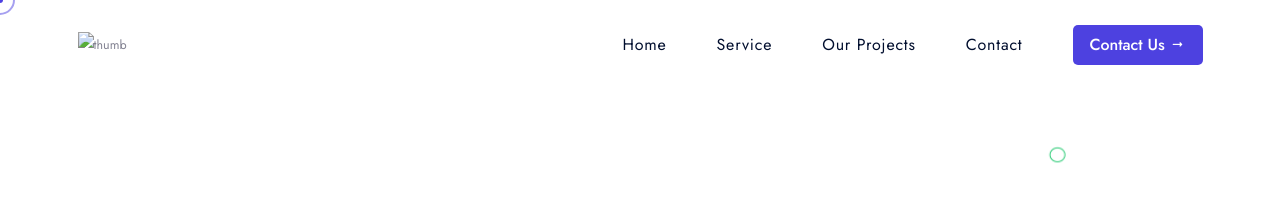
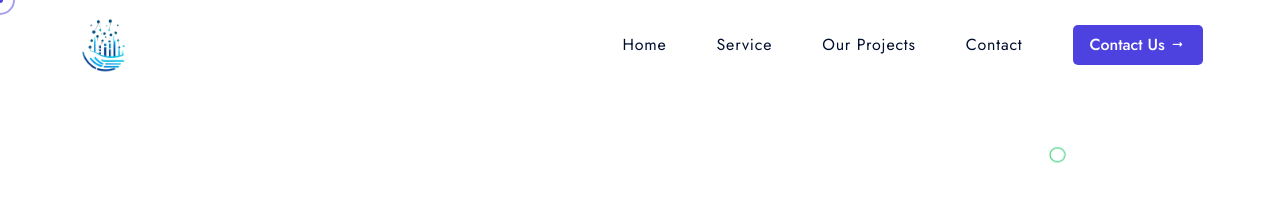
Before and after one commit to ultrareach/ultrareach.github.io, a Jekyll site: the page built from index.html, in a window 1280 px wide. Shown: the top 209 px of the page. Built offline with Jekyll 4.4.1, drawn with Linux system fonts in a browser that asks for light colours.

Commit message:
Update _config.yml

```diff
--- a/_config.yml
+++ b/_config.yml
@@ -11,8 +11,8 @@ description: >-
 baseurl : ""
 url : ""
 locale : "en_US"
-# logo : assets/img/logo/ultrareach-logo-no-background.png
-# logo2 : assets/img/logo/ultrareach-logo-no-background.png
+logo : assets/img/logo/ultrareach-logo.png
+logo2 : assets/img/logo/ultrareach-logo.png
 
 author:
   name: UltraReach
@@ -261,7 +261,7 @@ footer:
   bg_image: assets/img/footer/footer-bg.png
   copyright: "© 2023 All Right Reserved, UltraReach Inc."
   description: UltraReach harnesses the power of big data to revolutionize enterprise communication solutions. Our expertise spans across myriad industries, ensuring tailored solutions for diverse applications. From global data mastery to M&A communication excellence, we provide a comprehensive suite of services. Dive into the future of communication with UltraReach.
-  # logo: assets/img/logo/ultrareach-logo-no-background.png
+  logo: assets/img/logo/ultrareach-logo.png
 
   # copyright: "© 2023 All Right Reserved, Circunetics Research Ltd."
   # description: Our company specializes in providing sustainable finance consulting services for institutions. We have a team of experts with extensive knowledge and experience in sustainable finance, who work closely with our clients to understand their specific needs and provide tailored solutions. Our services include environmental, social and governance (ESG) integration, impact investing, sustainable finance strategy development, and more. Our goal is to help institutions align their financial practices with sustainable development goals and contribute to a more responsible and sustainable future.
```
